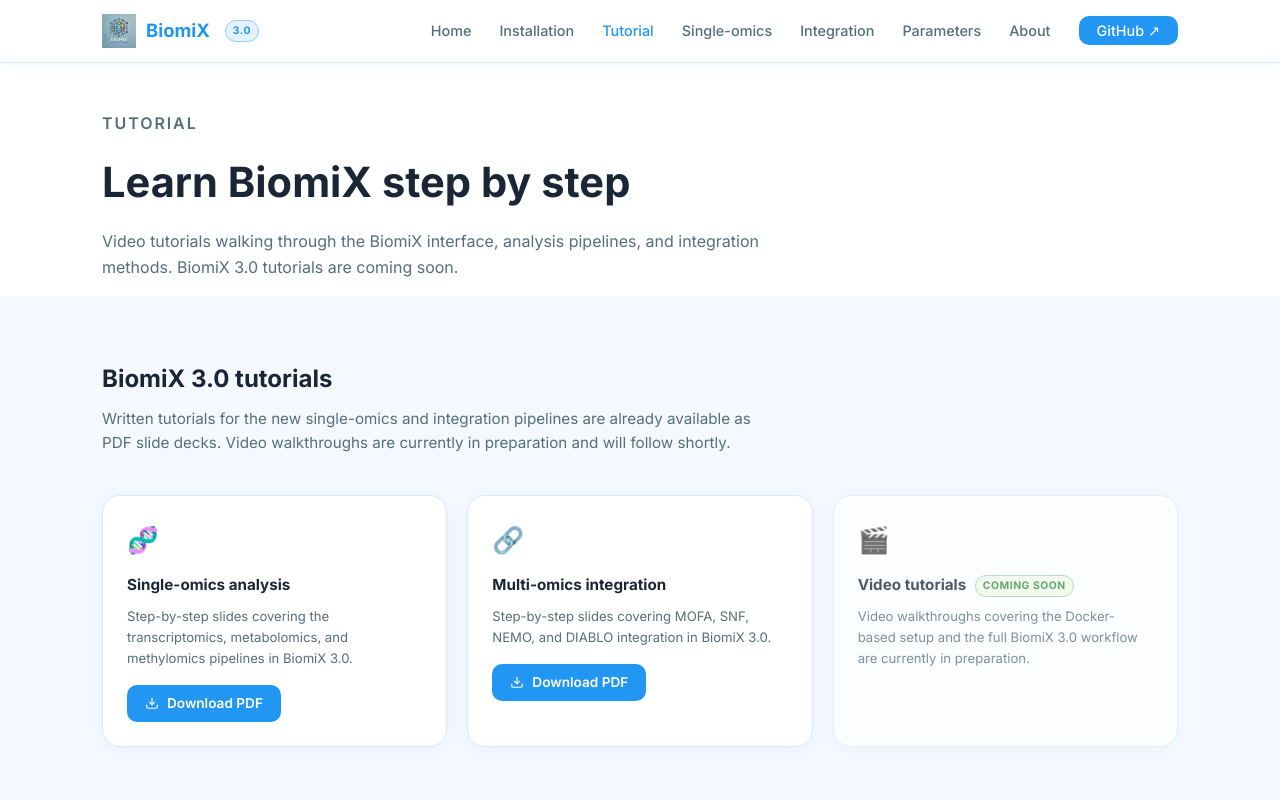
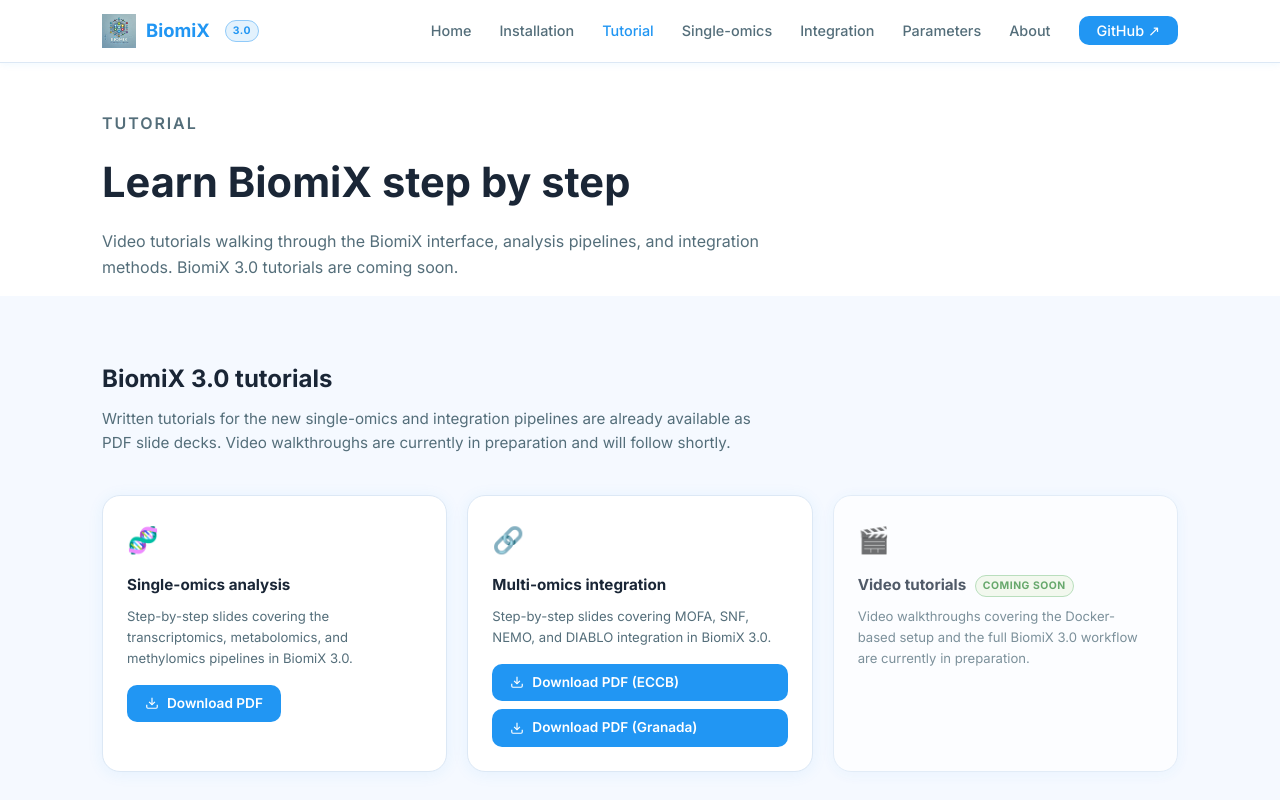
Before and after one commit to BiomiX-consortium/BiomiX-consortium.github.io, a plain HTML site: page Tutorial.html in a window 1280 px wide. Shown: the top 800 px of the page. Drawn offline with Linux system fonts and the light colour scheme.

Commit message:
Update Tutorial.html

```diff
--- a/Tutorial.html
+++ b/Tutorial.html
@@ -159,12 +159,20 @@
         <div class="coming-card__icon">🔗</div>
         <h3>Multi-omics integration</h3>
         <p style="margin-bottom:16px;">Step-by-step slides covering MOFA, SNF, NEMO, and DIABLO integration in BiomiX 3.0.</p>
-        <a href="https://github.com/BiomiX-consortium/biomix_docker_integration/blob/main/Tutorial_slides/ECCB_tutoral_multi_omics_latest.pdf"
-           target="_blank"
-           style="display:inline-flex; align-items:center; gap:8px; background:var(--blue); color:#fff; padding:8px 18px; border-radius:var(--radius); font-size:0.85rem; font-weight:600; text-decoration:none;">
-          <svg width="14" height="14" viewBox="0 0 24 24" fill="none" stroke="currentColor" stroke-width="2"><path d="M21 15v4a2 2 0 0 1-2 2H5a2 2 0 0 1-2-2v-4"/><polyline points="7 10 12 15 17 10"/><line x1="12" y1="15" x2="12" y2="3"/></svg>
-          Download PDF
-        </a>
+        <div style="display:flex; flex-direction:column; gap:8px;">
+          <a href="https://github.com/BiomiX-consortium/biomix_docker_integration/releases/download/ECCB/ECCB_tutoral_multi_omics_latest.pdf"
+             target="_blank"
+             style="display:inline-flex; align-items:center; gap:8px; background:var(--blue); color:#fff; padding:8px 18px; border-radius:var(--radius); font-size:0.85rem; font-weight:600; text-decoration:none;">
+            <svg width="14" height="14" viewBox="0 0 24 24" fill="none" stroke="currentColor" stroke-width="2"><path d="M21 15v4a2 2 0 0 1-2 2H5a2 2 0 0 1-2-2v-4"/><polyline points="7 10 12 15 17 10"/><line x1="12" y1="15" x2="12" y2="3"/></svg>
+            Download PDF (ECCB)
+          </a>
+          <a href="https://github.com/BiomiX-consortium/biomix_docker_integration/releases/download/Granada/Granada_tutoral_multi_omics_latest.pdf"
+             target="_blank"
+             style="display:inline-flex; align-items:center; gap:8px; background:var(--blue); color:#fff; padding:8px 18px; border-radius:var(--radius); font-size:0.85rem; font-weight:600; text-decoration:none;">
+            <svg width="14" height="14" viewBox="0 0 24 24" fill="none" stroke="currentColor" stroke-width="2"><path d="M21 15v4a2 2 0 0 1-2 2H5a2 2 0 0 1-2-2v-4"/><polyline points="7 10 12 15 17 10"/><line x1="12" y1="15" x2="12" y2="3"/></svg>
+            Download PDF (Granada)
+          </a>
+        </div>
       </div>
 
       <div class="coming-card">
```
